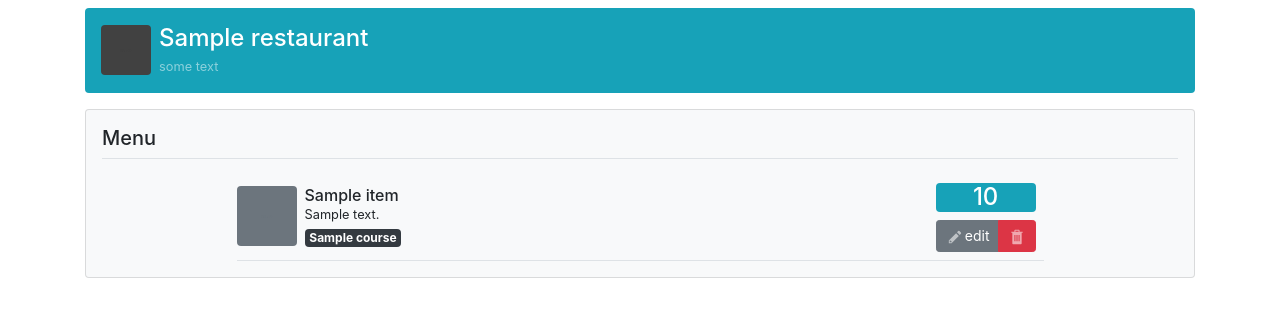
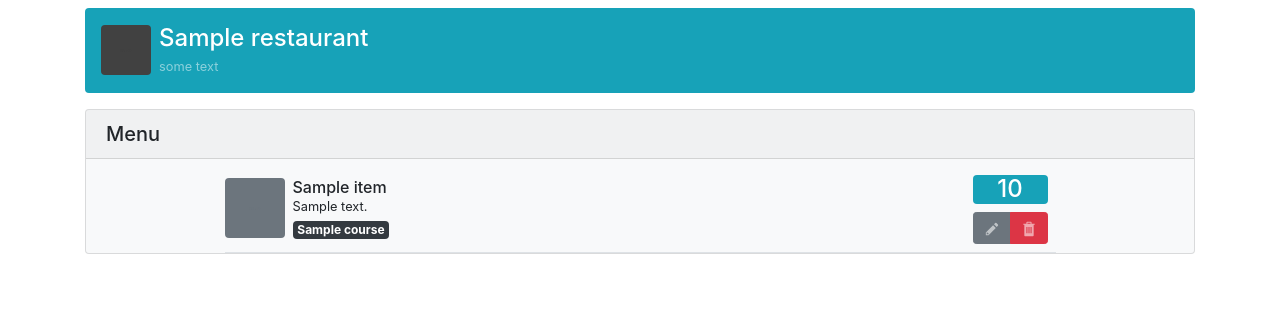
Before and after one commit to 3omer/restaurants-zone, a Flask app: template templates/menu.html in a window 1280 px wide. Shown: the part 56-373 px from the top of the page. Run offline with Flask 2, Linux system fonts and the light colour scheme; the template is opened without the code that fills it: most values are stand-ins (such as "Sample title", 1, 10 or a date in 2020); some libraries are stand-ins or nearby versions.

Commit message:
style enhancments

```diff
--- a/templates/base_temp.html
+++ b/templates/base_temp.html
@@ -5,7 +5,7 @@
     <meta charset="UTF-8">
     <meta name="viewport" content="width=device-width, initial-scale=1.0">
     <meta http-equiv="X-UA-Compatible" content="ie=edge">
-    <script src="{{url_for('static', filename='js/jquery-3.4.0.min.js')}}"></script>
+    <script async src="{{url_for('static', filename='js/jquery-3.4.0.min.js')}}"></script>
     <link rel="stylesheet" href="{{url_for('static', filename='css/bootstrap.min.css')}}">
     <title>Restaurants-Zone</title>
 </head>
--- a/templates/menu.html
+++ b/templates/menu.html
@@ -17,8 +17,8 @@
         </div>
 
     </div>
-    <div class="menu-list bg-light card p-3 my-3">
-        <h5 class="border-bottom pb-2">Menu</h5>
+    <div class="menu-list bg-light card my-3">
+        <h5 class="card-header">Menu</h5>
         {% for item in menu_items %}
         <div class="menu-item d-flex justify-content-between align-items-center border-bottom pt-2 w-75 m-auto">
             <div class="d-flex">
@@ -41,7 +41,7 @@
                                 <path fill="#ffffff90"
                                     d="M1.204 14.796v3h3l8-8-3-3-8 8zm3 2h-2v-2h1v1h1v1zm10.3-9.3l-1.3 1.3-3-3 1.3-1.3a.996.996 0 0 1 1.41 0l1.59 1.59c.39.39.39 1.02 0 1.41z">
                                 </path>
-                            </svg>edit
+                            </svg>
                         </button>
                         <button class="btn btn-danger" data-toggle="modal" data-target="#deleteItemModal"
                             data-name="{{item.name}}"
```
